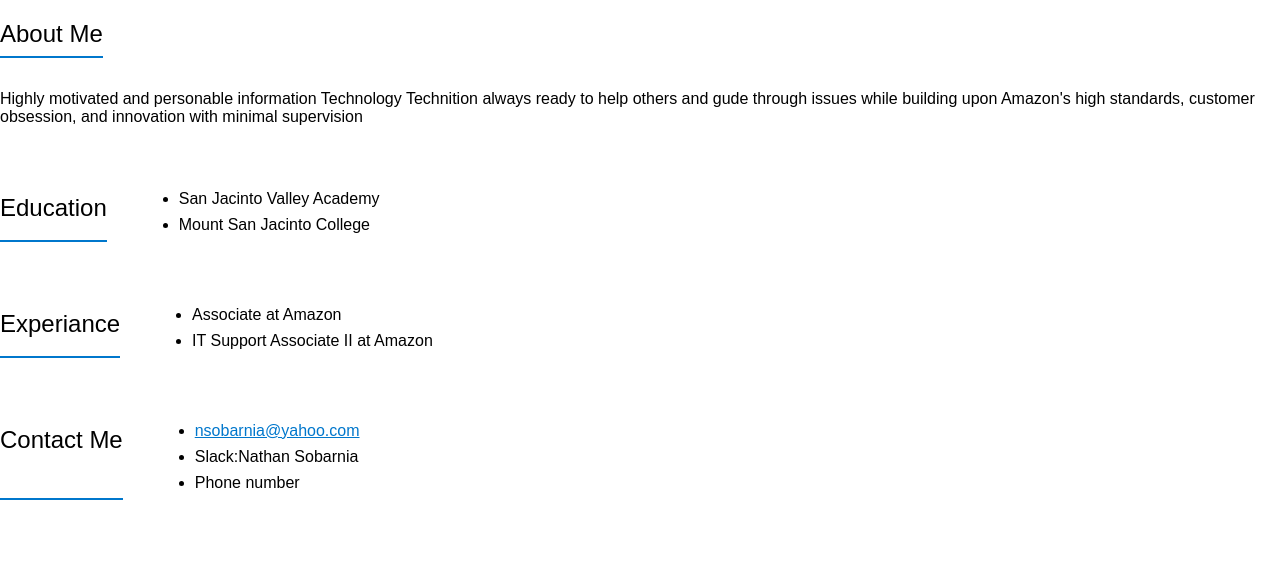
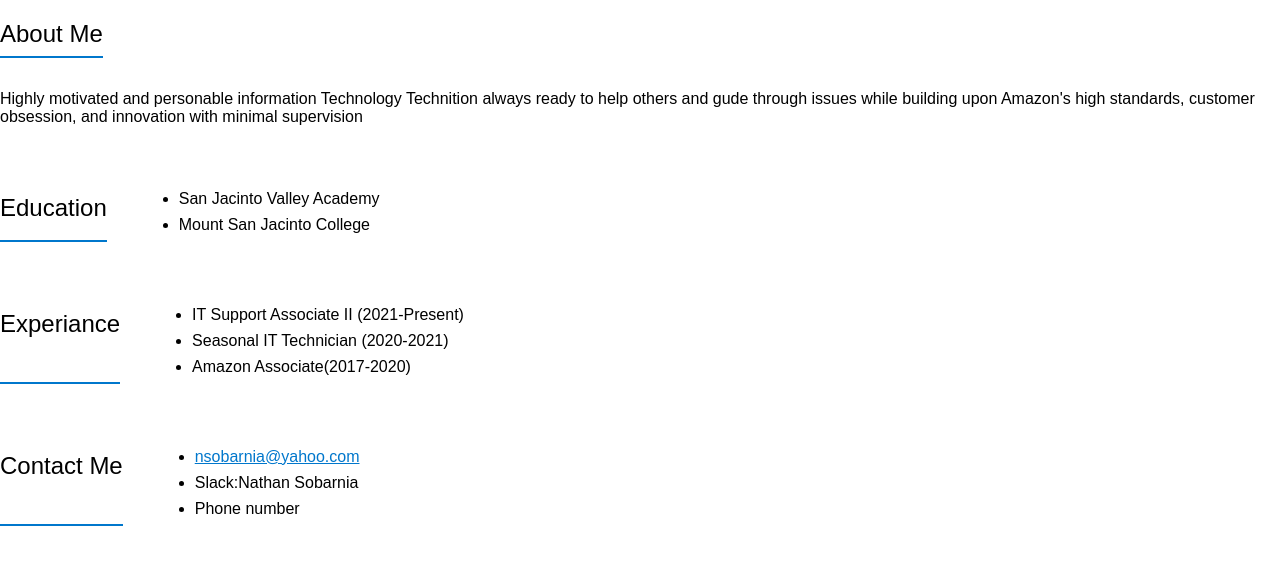
Before and after one commit to Jynxful/personal-profile, a plain HTML site: page index.html in a window 1280 px wide. Drawn offline with Linux system fonts and the light colour scheme.

Commit message:
Updated Job info

```diff
--- a/index.html
+++ b/index.html
@@ -27,8 +27,9 @@
     <section>
         <h2>Experiance</h2>
           <ul>
-            <li>Associate at Amazon</li>
-            <li>IT Support Associate II at Amazon</li>
+            <li>IT Support Associate II (2021-Present)</li>
+            <li>Seasonal IT Technician (2020-2021)</li>
+              <li>Amazon Associate(2017-2020)</li>
           </ul>
     </section>
     <section>
```
